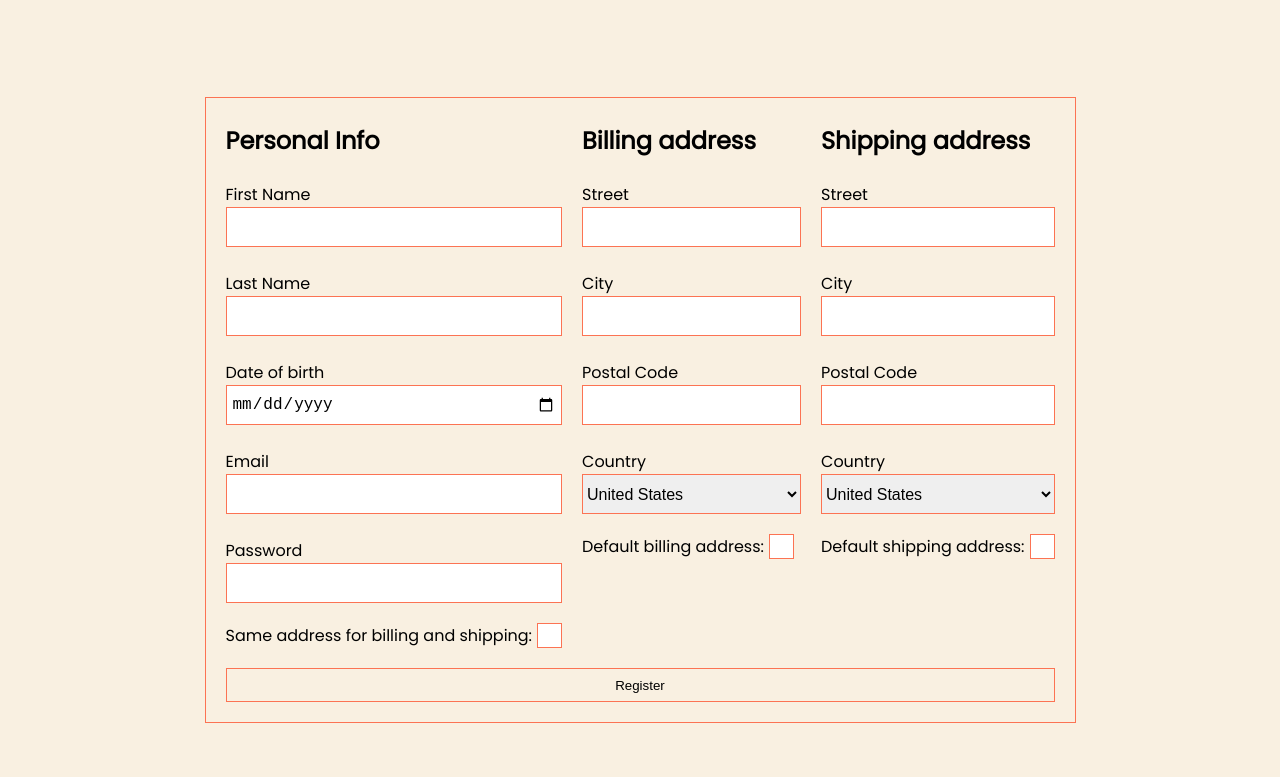
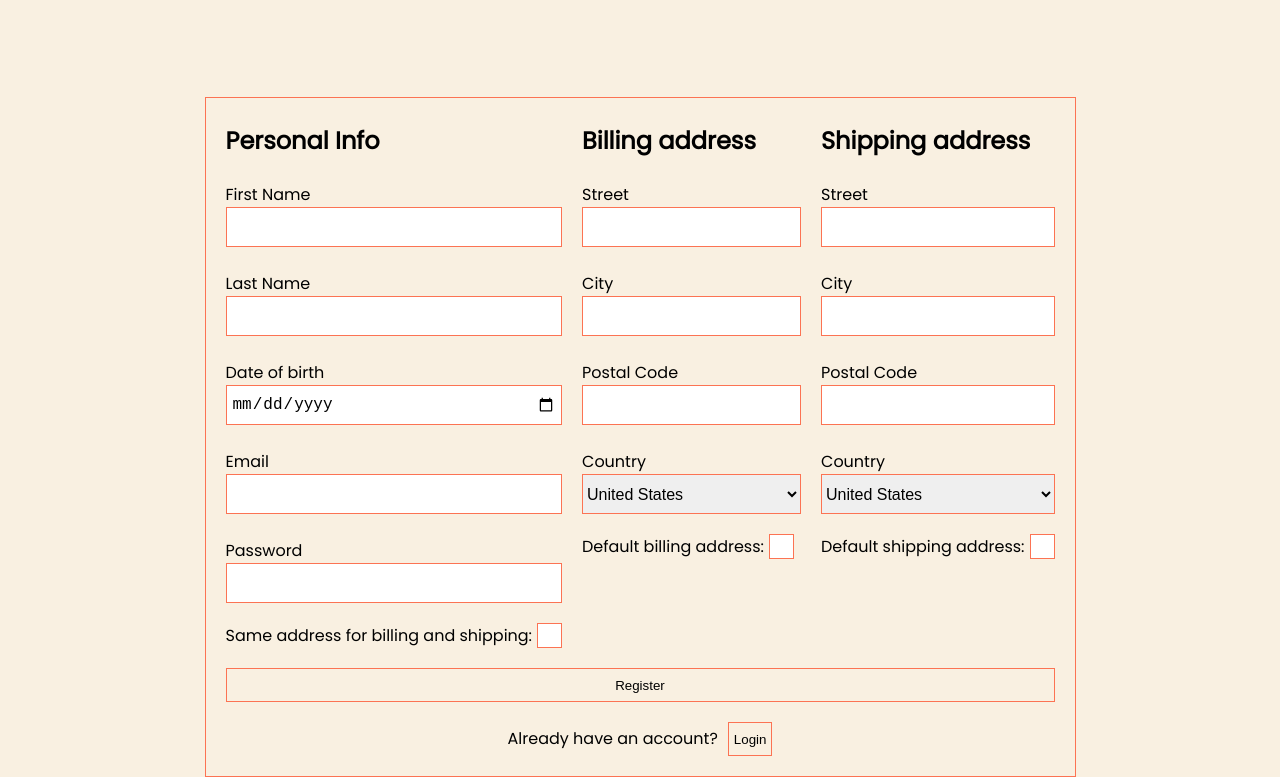
Before and after one commit to dikushch/eCommerce-Application, a website built with webpack: page src/index.html in a window 1280 px wide. Shown: the part 53-830 px from the top of the page. Before the commit the page ends 800 px from the top, so only its background shows below. Built offline with nearby package versions, Linux system fonts and the light colour scheme.

Commit message:
feat: add login btn layout

```diff
--- a/src/modules/components/RegForm.ts
+++ b/src/modules/components/RegForm.ts
@@ -44,6 +44,10 @@ export default class RegForm extends BaseComponent<HTMLFormElement> {
   checkIsSameAddressInput: Input;
 
   submitBtn: Button;
+
+  // add login button
+
+  regLoginBtn: Button;
 
   constructor(props: { classes?: string[] }) {
     super({ tag: 'form', classes: props.classes });
@@ -164,7 +168,7 @@ export default class RegForm extends BaseComponent<HTMLFormElement> {
 
     this.submitBtn = new Button({
       text: 'Register',
-      classes: ['reg__form-submit_btn'],
+      classes: ['reg__form-btn'],
     });
 
     // add container for reg data
@@ -390,6 +394,24 @@ export default class RegForm extends BaseComponent<HTMLFormElement> {
 
     checkShippingDiv.append(checkDefaultShippingLabel);
     checkShippingDiv.append(this.checkDefaultShippingInput);
+
+    // add login button
+    const regLoginLabel = new Label({
+      forStr: '',
+      text: 'Already have an account?',
+      classes: ['inputs__box-label'],
+    });
+    this.regLoginBtn = new Button({
+      text: 'Login',
+      classes: ['reg__form-btn'],
+    });
+    const loginShowDiv = new BaseComponent(
+      {
+        classes: ['reg__form-login_container'],
+      },
+      regLoginLabel,
+      this.regLoginBtn,
+    );
     // Append the form elements to the form
 
     divRegist.append(h2PersonalDiv);
@@ -425,5 +447,6 @@ export default class RegForm extends BaseComponent<HTMLFormElement> {
     divInputsContainer.append(divShippingAddress);
     this.append(divInputsContainer);
     this.append(this.submitBtn);
+    this.append(loginShowDiv);
   }
 }
--- a/src/styles/registration.scss
+++ b/src/styles/registration.scss
@@ -15,9 +15,10 @@
       width: 95%;
     }
 
-    &-submit_btn {
+    &-btn {
       height: 34px;
       margin: 0px 0px;
+      padding: 0 5px;
 
       background-color: $c-bg;
       border: 1px solid $c-accent;
@@ -117,6 +118,15 @@
     color: $c-err;
   }
 }
+.reg__form-login_container{
+  display: flex;
+
+  flex-direction: row;
+  align-items: center;
+  justify-content: center;
+
+  gap: 10px;
+}
 
 .correct_input {
   border: 1px solid $c-ok;
```
